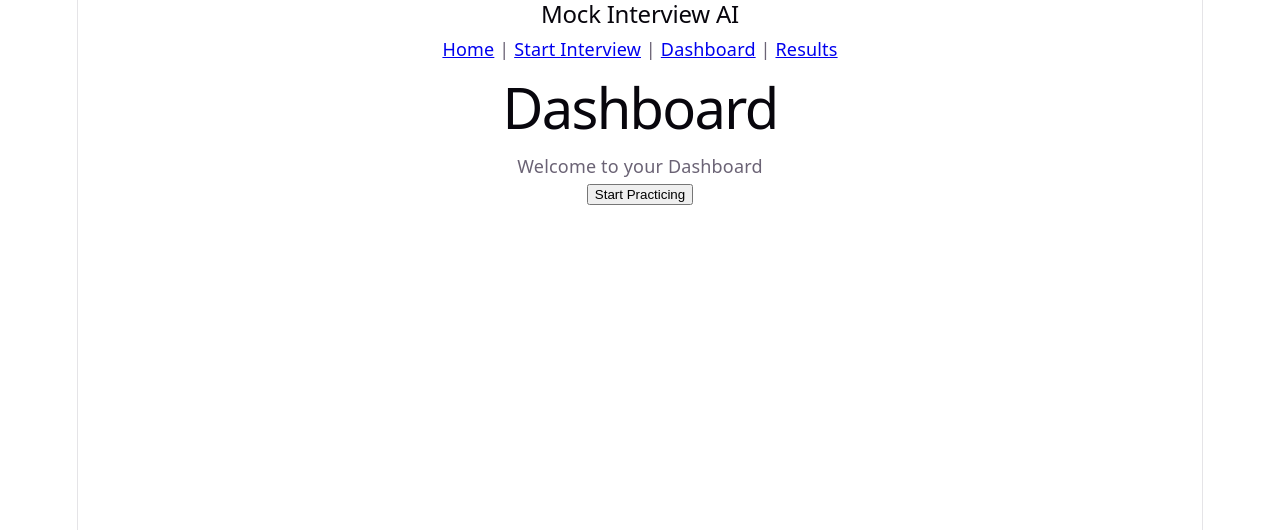
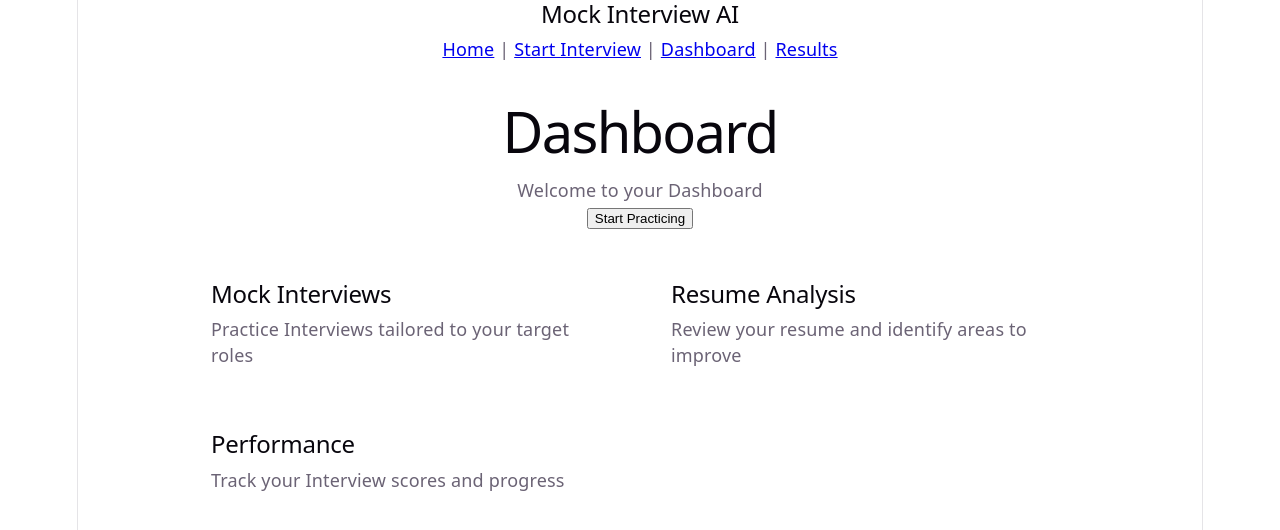
Before and after one commit to shreetanu205-sudo/Mock_Interview, a React (Vite) app in the folder Frontend/mock_interview/: page /dashboard in a window 1280 px wide. Shown: the top 530 px of the page. Built offline with nearby package versions, Linux system fonts and the light colour scheme.

Commit message:
Added resuable common components

```diff
--- /dev/null
+++ b/Frontend/mock_interview/src/App.css
@@ -0,0 +1,24 @@
+.dashboard{
+    padding:24px;
+}
+
+.card-container{
+    display:grid;
+    grid-template-columns: repeat(2, minmax(0, 1fr));
+    gap: 20px;
+    max-width: 900px;
+    margin: 30px auto;
+}
+
+.card{
+    padding: 20px;
+    border-radius: 12px;
+    text-align: left;
+    border:1px solid white;
+}
+
+@media (max-width: 600px) {
+    .card-container {
+        grid-template-columns: 1fr;
+    }
+}
--- a/Frontend/mock_interview/src/App.jsx
+++ b/Frontend/mock_interview/src/App.jsx
@@ -5,6 +5,7 @@ import Dashboard from './pages/Dashboard'
 import InterviewRoom from './pages/InterviewRoom'
 import InterviewSetup from './pages/InterviewSetup'
 import Results from './pages/Results'
+import './App.css'
 
 import {
   BrowserRouter,
@@ -20,7 +21,7 @@ const App = () => {
       <Navbar />
 
       <Routes>
-        <Route path="/home" element={<Home />} />
+        <Route path="/Home" element={<Home />} />
         <Route path="/dashboard" element={<Dashboard />} />
         <Route path="/interview-setup" element={<InterviewSetup />} />
         <Route path="/interview-room/:interviewId" element={<InterviewRoom />} />
--- /dev/null
+++ b/Frontend/mock_interview/src/Components/Card.jsx
@@ -0,0 +1,13 @@
+import React from 'react'
+
+
+const Card = ({title,description}) => {
+  return (
+    <div className="card">
+      <h2>{title}</h2>
+      <p>{description}</p>
+    </div>
+  )
+}
+
+export default Card
--- a/Frontend/mock_interview/src/pages/Dashboard.jsx
+++ b/Frontend/mock_interview/src/pages/Dashboard.jsx
@@ -1,6 +1,7 @@
 import React from 'react'
 import Button from '../Components/Button'
 import { useNavigate } from 'react-router-dom'
+import Card from '../Components/Card'
 
 const Dashboard = () => {
   const navigate=useNavigate()
@@ -9,11 +10,29 @@ const Dashboard = () => {
     navigate('/interview-setup')
   }
   return (
-    <div>
+    <div className='dashboard'>
       <h1>Dashboard</h1>
       <p>Welcome to your Dashboard</p>
 
       <Button text="Start Practicing" onClick={startInterview} />
+
+      <div className='card-container'>
+        <Card
+          title="Mock Interviews"
+          description="Practice Interviews tailored to your target roles"
+        />
+
+        <Card
+          title="Resume Analysis"
+          description="Review your resume and identify areas to improve"
+        />
+
+        <Card
+          title="Performance"
+          description="Track your Interview scores and progress"
+        />
+      </div>
+
     </div>
   )
 }
```
